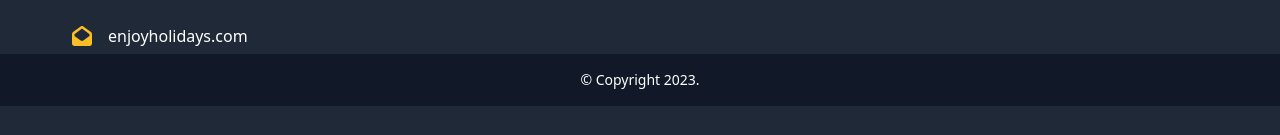
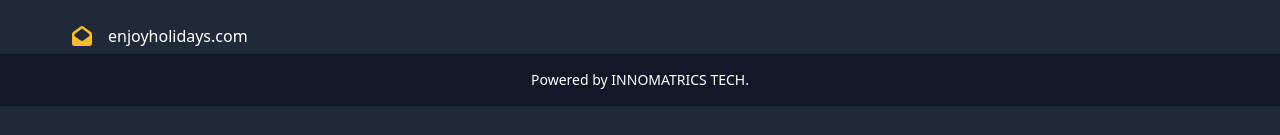
Before and after one commit to akshitchowdhury/travels_chetan, a React (Create React App) app: page /packages in a window 1280 px wide. Shown: the part 1502-1637 px from the top of the page. Built offline with nearby package versions, Linux system fonts and the light colour scheme.

Commit message:
Contact2

```diff
--- a/src/component/Footer/Footer.jsx
+++ b/src/component/Footer/Footer.jsx
@@ -207,7 +207,7 @@
 
       {/* Sub Footer */}
       <div className="sub-footer bg-gray-900 text-white text-center py-4">
-        <p className="text-sm">© Copyright 2023.</p>
+        <p className="text-sm">Powered by INNOMATRICS TECH.</p>
       </div>
       {/* Sub Footer */}
     </div>
```
